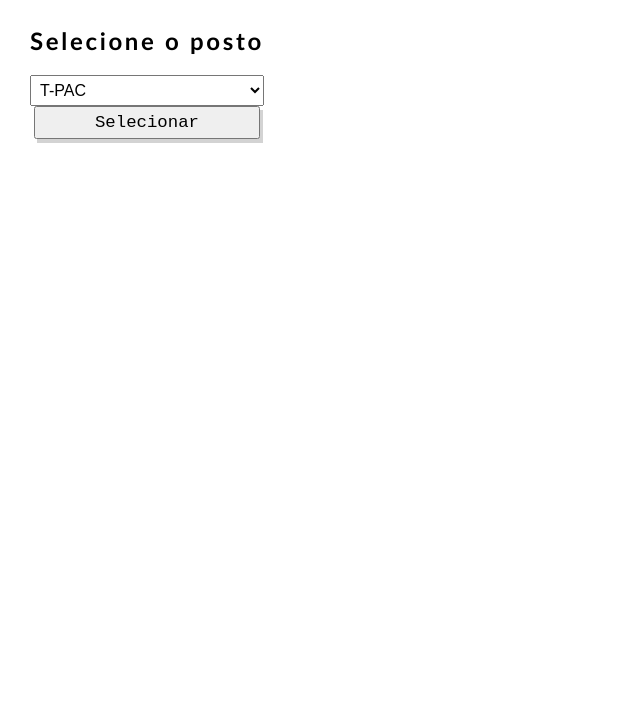
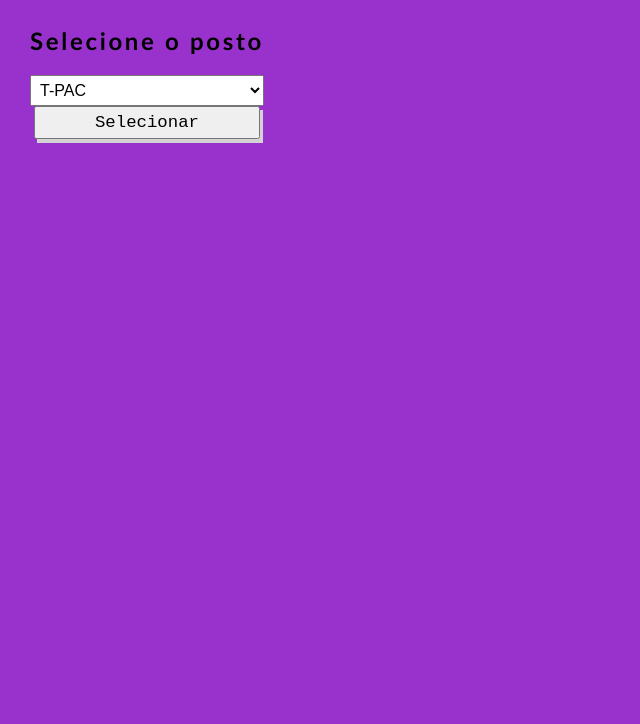
Before and after one commit to brenofts/controle-rfid, a plain HTML site: page index.html in a window 1280 px wide. Shown: the part 76-800 px from the top of the page, without its empty margins (0-640 px from the left). Drawn offline with Linux system fonts and the light colour scheme; no server answers.

Commit message:
Novo visual

```diff
--- a/style.css
+++ b/style.css
@@ -2,7 +2,8 @@ body {
     font-family: 'Gill Sans', 'Gill Sans MT', Calibri, 'Trebuchet MS', sans-serif;
     letter-spacing: 2.0pt;
     margin-left: 30px;
-    user-select: none
+    user-select: none;
+    background-color: darkorchid;
 }
 
 .pagina, .hidden, #opcoes {
```
